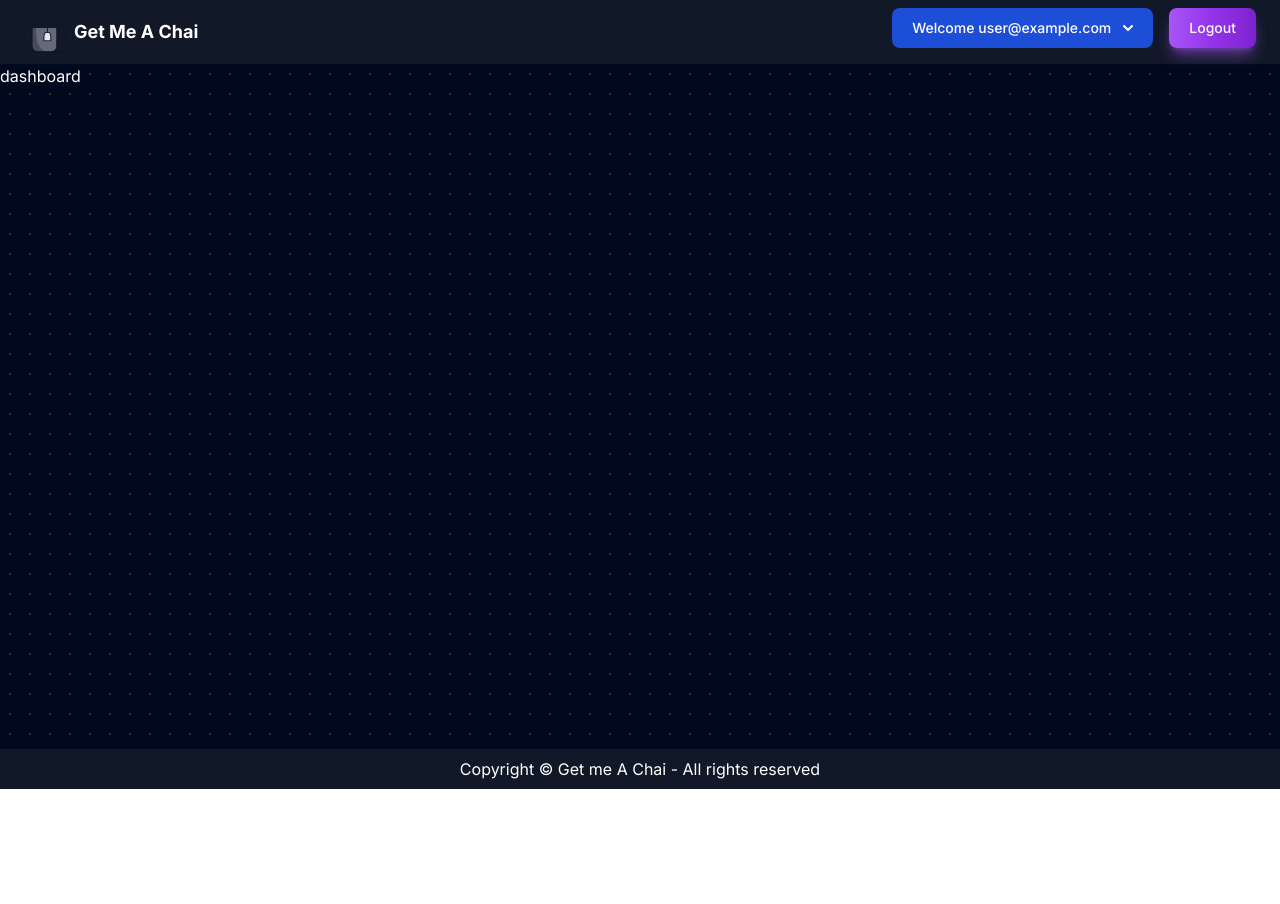
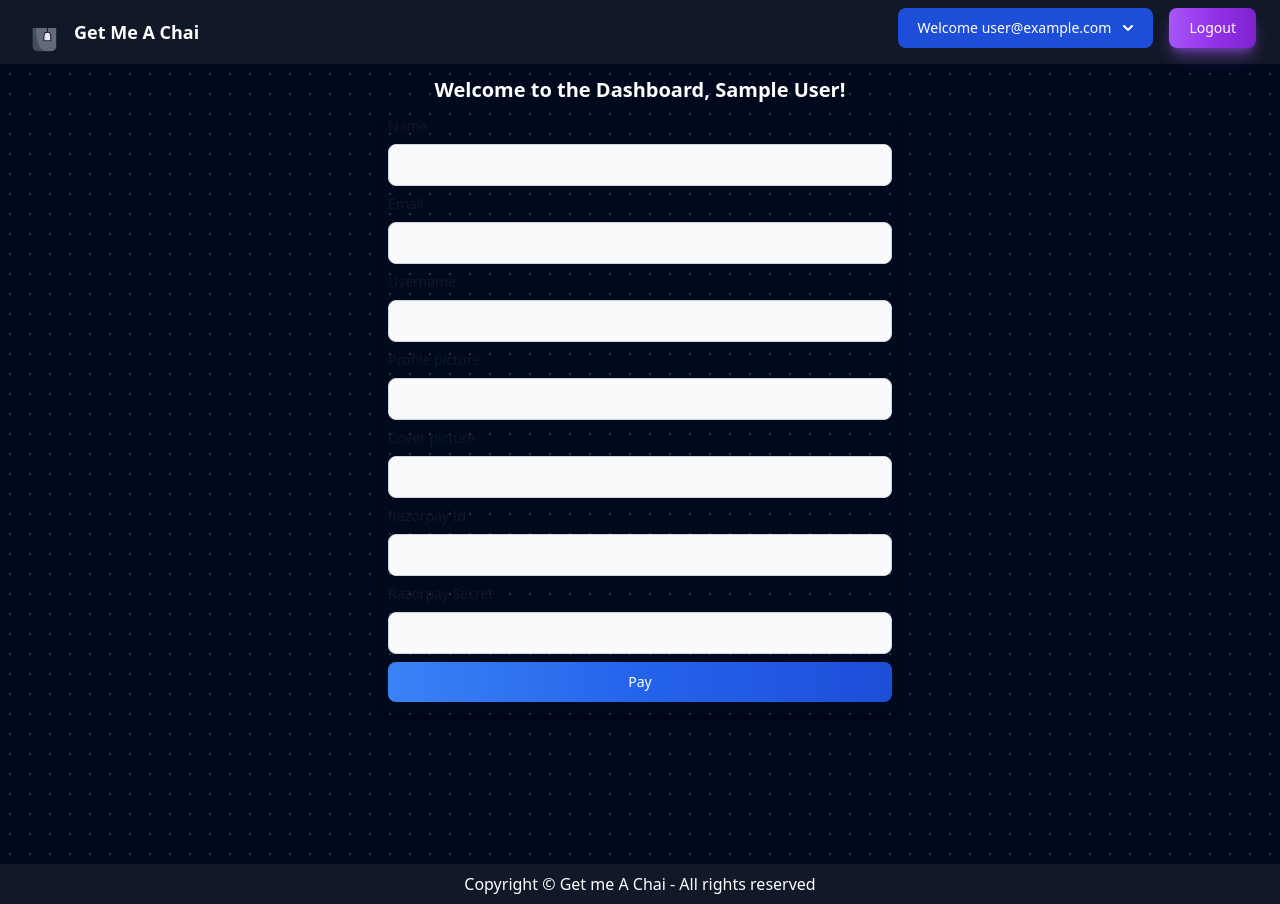
Before and after one commit to AceuXU/GetMeAChai, a Next.js app: page /dashboard in a window 1280 px wide. Before the commit the page ends 800 px from the top, so only its background shows below. Built offline with nearby package versions, Linux system fonts and the light colour scheme; no server answers; sample sign-in values are in the browser's storage.

Commit message:
added payment input - dashboard information inputs - some design in profile page

```diff
--- a/app/[username]/page.js
+++ b/app/[username]/page.js
@@ -9,7 +9,7 @@ const Username = ({ params }) => {
           <img width={150} height={150} className=' border-white border-2 rounded-lg ' src="https://hips.hearstapps.com/hmg-prod/images/cute-photos-of-cats-looking-at-camera-1593184780.jpg?crop=0.6672958942897593xw:1xh;center,top&resize=980:*" alt="" />
         </div>
       </div>
-      <div className="info flex justify-center items-center my-24 flex-col gap-4">
+      <div className="info flex justify-center items-center my-24 flex-col gap-2">
         <div className='font-bold flex flex-col items-center text-lg'>
           {params.username}
         </div>
@@ -19,7 +19,57 @@ const Username = ({ params }) => {
         <div className='text-slate-300'>
           10,684 members. 83 posts. $15,640/release
         </div>
+
+        <div className="payment flex gap-3 w-[80%] mt-11">
+          <div className="supporters w-1/2 bg-slate-900 rounded-lg text-white p-10">
+            {/* Show the list of all the supporters as a leaderboard */}
+            <h2 className='my-5 text-center text-2xl font-bold'>Supporters</h2>
+            <ul className='mx-5 text-lg '>
+              <li className='my-4 flex gap-2 items-center'>
+                <img width={35} src="avatar.gif" alt="user avatar" />
+                <span>
+                  Ratan donated  <span className='font-bold'>$500</span> with a message " I support you lots of love ❤️"
+                </span>
+              </li>
+              <li className='my-4 flex gap-2 items-center'>
+                <img width={35} src="avatar.gif" alt="user avatar" />
+                <span>
+                  Ratan donated  <span className='font-bold'>$30</span> with a message " I love your work ❤️"
+                </span>
+              </li>
+              <li className='my-4 flex gap-2 items-center'>
+                <img width={35} src="avatar.gif" alt="user avatar" />
+                <span>
+                  Ratan donated  <span className='font-bold'>$100</span> with a message " love ya! ❤️"
+                </span>
+              </li>
+            </ul>
+          </div>
+
+          <div className="makePayment w-1/2 bg-slate-900 rounded-lg text-white p-10">
+            <h2 className="my-5 text-2xl font-bold">Make a Payment</h2>
+            <div className='flex gap-2 flex-col'>
+              {/* input for name and message */}
+              <div>
+                <input type="text" className='w-full p-3 rounded-lg bg-slate-800' placeholder='Enter Name' />
+              </div>
+              <input type="text" className='w-full p-3 rounded-lg bg-slate-800' placeholder='Enter Amount' />
+              <input type="text" className='w-full p-3 rounded-lg bg-slate-800' placeholder='Enter Message' />
+              <button className='text-white bg-gradient-to-br from-purple-700 to-blue-800 hover:bg-gradient-to-bl focus:ring-4 focus:outline-none focus:ring-blue-300 dark:focus:ring-blue-800 font-medium rounded-lg text-sm px-5 py-2.5 text-center me-2 mb-2'>Pay</button>
+            </div>
+
+            {/* Or choose from these amounts */}
+            <div className="flex gap-2 mt-5">
+              <button className="bg-slate-800 p-3 rounded-lg hover:bg-gradient-to-bl focus:ring-4 focus:outline-none focus:ring-blue-300 dark:focus:ring-blue-900 from-blue-700 to-purple-800">Pay $10</button>
+              <button className="bg-slate-800 p-3 rounded-lg hover:bg-gradient-to-bl focus:ring-4 focus:outline-none focus:ring-blue-300 dark:focus:ring-blue-900 from-blue-700 to-purple-800">Pay $25</button>
+              <button className="bg-slate-800 p-3 rounded-lg hover:bg-gradient-to-bl focus:ring-4 focus:outline-none focus:ring-blue-300 dark:focus:ring-blue-900 from-blue-700 to-purple-800">Pay $50</button>
+              <button className="bg-slate-800 p-3 rounded-lg hover:bg-gradient-to-bl focus:ring-4 focus:outline-none focus:ring-blue-300 dark:focus:ring-blue-900 from-blue-700 to-purple-800">Pay $100</button>
+              <button className="bg-slate-800 p-3 rounded-lg hover:bg-gradient-to-bl focus:ring-4 focus:outline-none focus:ring-blue-300 dark:focus:ring-blue-900 from-blue-700 to-purple-800">Pay $500</button>
+            </div>
+          </div>
+        </div>
       </div>
+
     </>
   )
 }
--- a/app/dashboard/page.js
+++ b/app/dashboard/page.js
@@ -1,21 +1,9 @@
-"use client"
-import React from 'react'
-import { useSession, signIn, signOut } from "next-auth/react"
-import { useRouter } from 'next/navigation'
+import Dashboard from "@/components/Dashboard";
 
-const Dashboard = () => {
-    const { data: session } = useSession()
-
-    if (!session) {
-        const router = useRouter()
-        router.push('/login')
-    }
-
+const DashboardPage = () => {
     return (
-        <div>
-            dashboard
-        </div>
+        <Dashboard />
     )
 }
 
-export default Dashboard
+export default DashboardPage
--- a/app/layout.js
+++ b/app/layout.js
@@ -15,10 +15,10 @@ export const metadata = {
 export default function RootLayout({ children }) {
   return (
     <html lang="en">
-      <body className={inter.className}>
+      <body className="bg-[#000000] bg-[radial-gradient(#ffffff33_1px,#00091d_1px)] bg-[size:20px_20px] text-white">
         <SessionWrapper>
           <Navbar />
-          <div className="min-h-[85.6vh] bg-[#000000] bg-[radial-gradient(#ffffff33_1px,#00091d_1px)] bg-[size:20px_20px] text-white">
+          <div className=" min-h-screen bg-[#000000] bg-[radial-gradient(#ffffff33_1px,#00091d_1px)] bg-[size:20px_20px] text-white">
             {children}
           </div>
           <Footer />
--- /dev/null
+++ b/components/Dashboard.js
@@ -0,0 +1,73 @@
+"use client"
+import React, { useEffect, useState } from 'react'
+import { useSession, signIn, signOut } from "next-auth/react"
+import { useRouter } from 'next/navigation'
+
+const Dashboard = () => {
+    const { data: session } = useSession()
+    const router = useRouter()
+    const [form, setForm] = useState({})
+
+    useEffect(() => {
+        if (!session) {
+            router.push('/login')
+        }
+    }, [router, session])
+
+    const handleChange = (e) => {
+        setForm({ ...form, [e.target.name]: e.target.value })
+    }
+
+
+    return (
+        <>
+            <div className='dashboard container mx-auto py-1'>
+                <h1 className='text-center font-bold text-xl mt-2'>Welcome to the Dashboard, {session?.user?.name}!</h1>
+
+                <form className='max-w-[40%] mx-auto shadow-lg rounded-lg p-1  '>
+                    {/* input for name */}
+                    <div className='my-2'>
+                        <label htmlFor="name" class="block mb-2 text-sm font-medium text-gray-900 dark:text-white">Name</label>
+                        <input value={form.name ? form.name : ""} onChange={handleChange} type="text" id="name" class="bg-gray-50 border border-gray-300 text-gray-900 text-sm rounded-lg focus:ring-blue-500 focus:border-blue-500 block w-full p-2.5 dark:bg-gray-700 dark:border-gray-600 dark:placeholder-gray-400 dark:text-white dark:focus:ring-blue-500 dark:focus:border-blue-500" placeholder="" required />
+                    </div>
+                    {/* input for email */}
+                    <div className='my-2'>
+                        <label htmlFor="email" class="block mb-2 text-sm font-medium text-gray-900 dark:text-white">Email</label>
+                        <input value={form.email ? form.email : ""} onChange={handleChange} type="email" id="email" class="bg-gray-50 border border-gray-300 text-gray-900 text-sm rounded-lg focus:ring-blue-500 focus:border-blue-500 block w-full p-2.5 dark:bg-gray-700 dark:border-gray-600 dark:placeholder-gray-400 dark:text-white dark:focus:ring-blue-500 dark:focus:border-blue-500" placeholder="" required />
+                    </div>
+                    {/* input for username  */}
+                    <div className='my-2'>
+                        <label htmlFor="username" class="block mb-2 text-sm font-medium text-gray-900 dark:text-white">Username</label>
+                        <input value={form.username ? form.username : ""} onChange={handleChange} type="text" id="username" class="bg-gray-50 border border-gray-300 text-gray-900 text-sm rounded-lg focus:ring-blue-500 focus:border-blue-500 block w-full p-2.5 dark:bg-gray-700 dark:border-gray-600 dark:placeholder-gray-400 dark:text-white dark:focus:ring-blue-500 dark:focus:border-blue-500" placeholder="" required />
+                    </div>
+                    {/* input for profile picture of input type text */}
+                    <div className='my-2'>
+                        <label htmlFor="profile" class="block mb-2 text-sm font-medium text-gray-900 dark:text-white">Profile picture</label>
+                        <input value={form.profile ? form.profile : ""} onChange={handleChange} type="text" id="profile" class="bg-gray-50 border border-gray-300 text-gray-900 text-sm rounded-lg focus:ring-blue-500 focus:border-blue-500 block w-full p-2.5 dark:bg-gray-700 dark:border-gray-600 dark:placeholder-gray-400 dark:text-white dark:focus:ring-blue-500 dark:focus:border-blue-500" placeholder="" required />
+                    </div>
+                    {/* input for cover  */}
+                    <div className='my-2'>
+                        <label htmlFor="cover" class="block mb-2 text-sm font-medium text-gray-900 dark:text-white">Cover picture</label>
+                        <input value={form.cover ? form.cover : ""} onChange={handleChange} type="text" id="cover" class="bg-gray-50 border border-gray-300 text-gray-900 text-sm rounded-lg focus:ring-blue-500 focus:border-blue-500 block w-full p-2.5 dark:bg-gray-700 dark:border-gray-600 dark:placeholder-gray-400 dark:text-white dark:focus:ring-blue-500 dark:focus:border-blue-500" placeholder="" required />
+                    </div>
+                    {/* input for razorpay id  */}
+                    <div className='my-2'>
+                        <label htmlFor="razorpayid" class="block mb-2 text-sm font-medium text-gray-900 dark:text-white">Razorpay Id</label>
+                        <input value={form.razorpayid ? form.razorpayid : ""} onChange={handleChange} type="text" id="razorpayid" class="bg-gray-50 border border-gray-300 text-gray-900 text-sm rounded-lg focus:ring-blue-500 focus:border-blue-500 block w-full p-2.5 dark:bg-gray-700 dark:border-gray-600 dark:placeholder-gray-400 dark:text-white dark:focus:ring-blue-500 dark:focus:border-blue-500" placeholder="" required />
+                    </div>
+                    {/* input for razorpay secrect  */}
+                    <div className='my-2'>
+                        <label htmlFor="razorpaysecret" class="block mb-2 text-sm font-medium text-gray-900 dark:text-white">Razorpay Secret</label>
+                        <input value={form.razorpaysecret ? form.razorpaysecret : ""} onChange={handleChange} type="text" id="razorpaysecret" class="bg-gray-50 border border-gray-300 text-gray-900 text-sm rounded-lg focus:ring-blue-500 focus:border-blue-500 block w-full p-2.5 dark:bg-gray-700 dark:border-gray-600 dark:placeholder-gray-400 dark:text-white dark:focus:ring-blue-500 dark:focus:border-blue-500" placeholder="" required />
+                    </div>
+                    {/* Submit button  */}
+                    <div className='my-2'>
+                    <button type="button" class="block w-full text-white bg-gradient-to-r from-blue-500 via-blue-600 to-blue-700 hover:bg-gradient-to-br focus:ring-4 focus:outline-none focus:ring-blue-300 dark:focus:ring-blue-800 font-medium rounded-lg text-sm px-5 py-2.5 text-center me-2 mb-2">Pay</button>
+                    </div>
+                </form>
+            </div>
+        </>
+    )
+}
+
+export default Dashboard
```
Also changed, not shown: public/avatar.gif (added).
